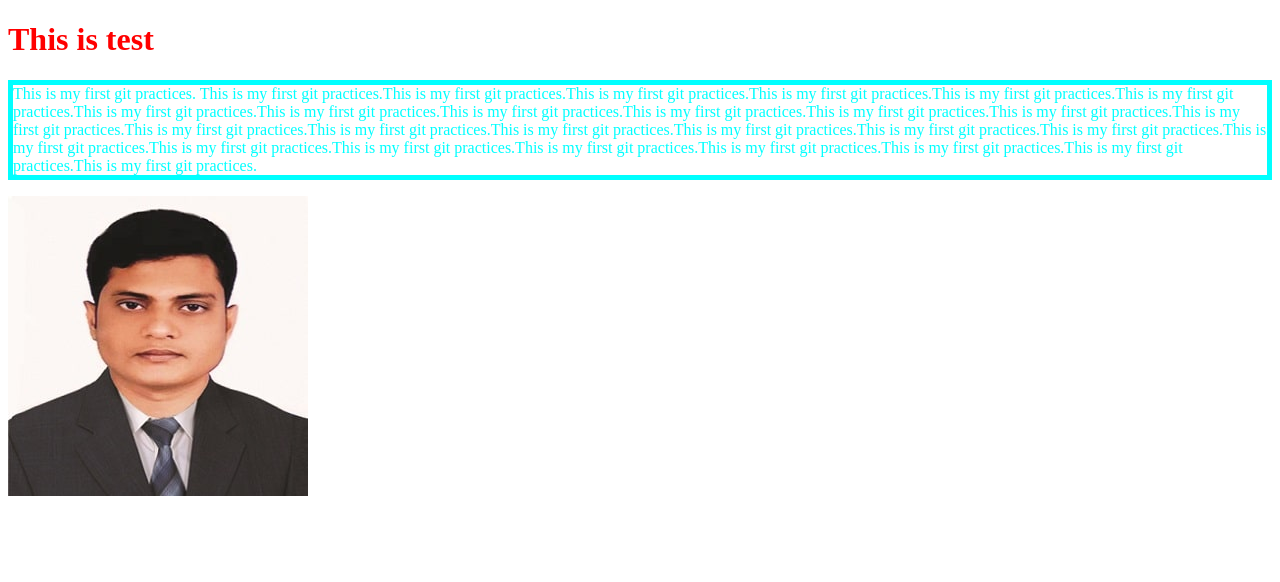
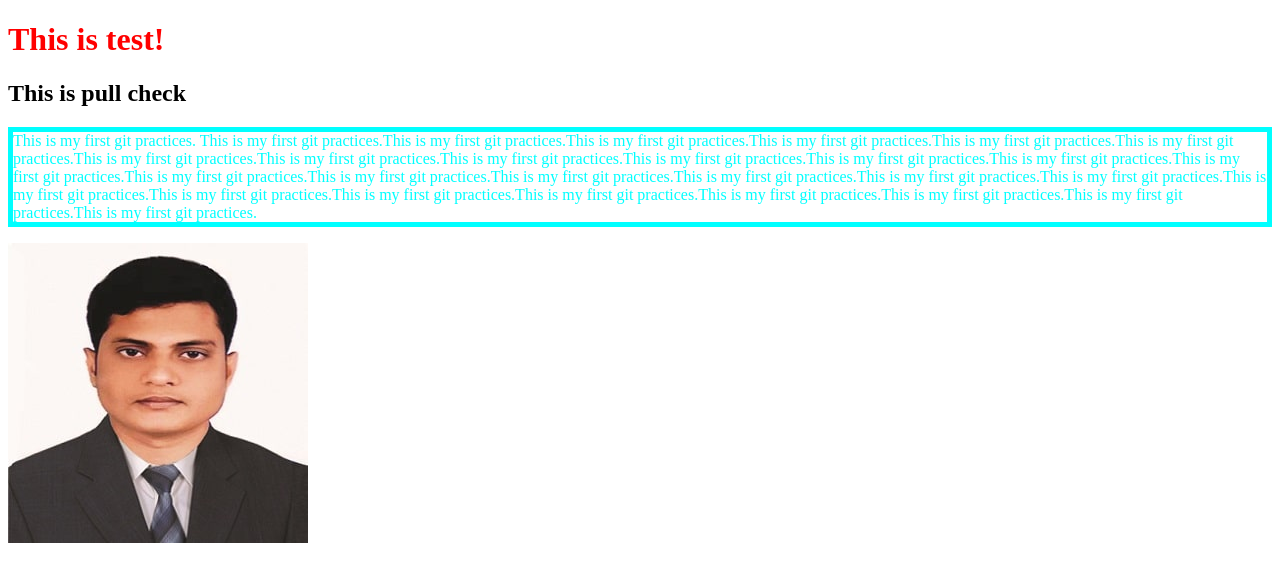
Before and after one commit to ARahaman19/first_repositary, a plain HTML site: page index.html in a window 1280 px wide. Drawn offline with Linux system fonts and the light colour scheme.

Commit message:
pull check

```diff
--- a/index.html
+++ b/index.html
@@ -8,7 +8,8 @@
     <link rel="stylesheet" href="style.css">
 </head>
 <body>
-    <h1>This is test</h1>
+    <h1>This is test!</h1>
+    <h2> This is pull check </h2>
     <p>This is my first git practices. This is my first git practices.This is my first git practices.This is my first git practices.This is my first git practices.This is my first git practices.This is my first git practices.This is my first git practices.This is my first git practices.This is my first git practices.This is my first git practices.This is my first git practices.This is my first git practices.This is my first git practices.This is my first git practices.This is my first git practices.This is my first git practices.This is my first git practices.This is my first git practices.This is my first git practices.This is my first git practices.This is my first git practices.This is my first git practices.This is my first git practices.This is my first git practices.This is my first git practices.This is my first git practices.This is my first git practices.</p>
     <img src="Abdur_Rahaman.jpg" alt="">
 </body>
```
